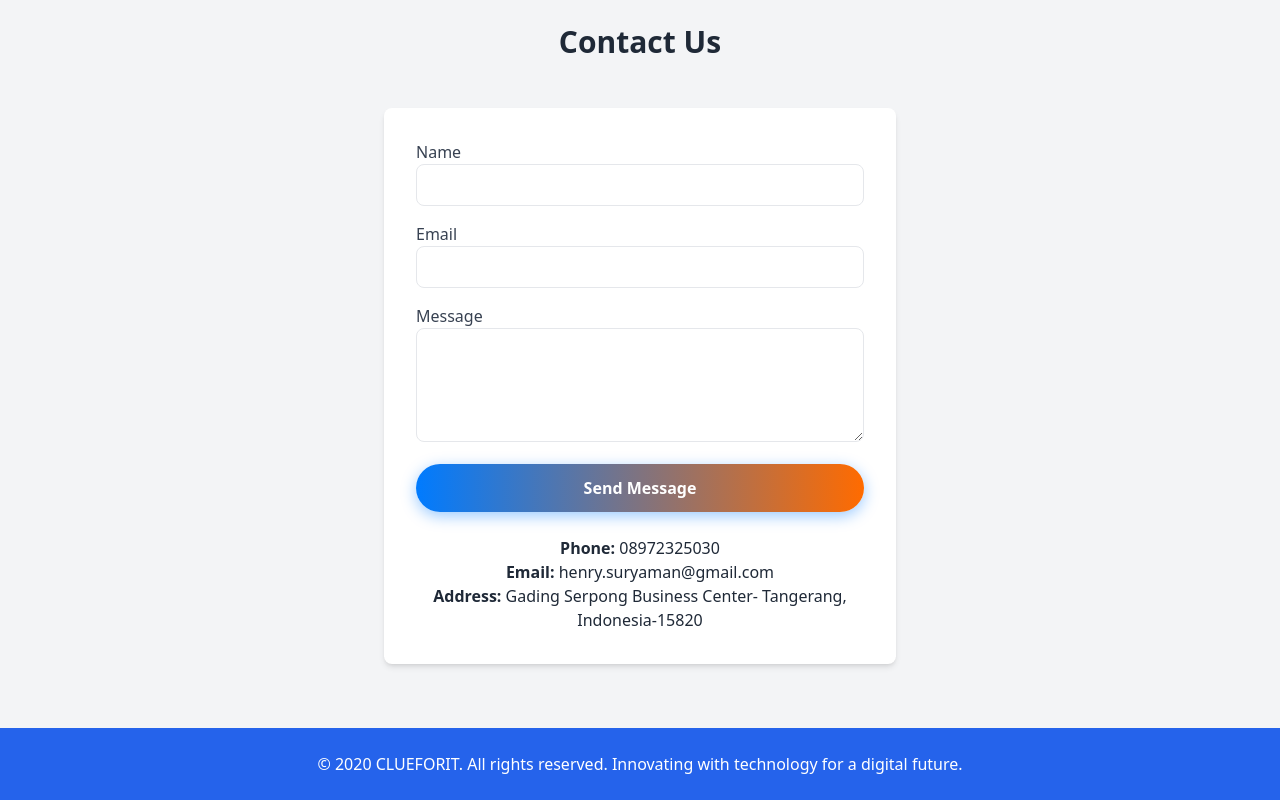
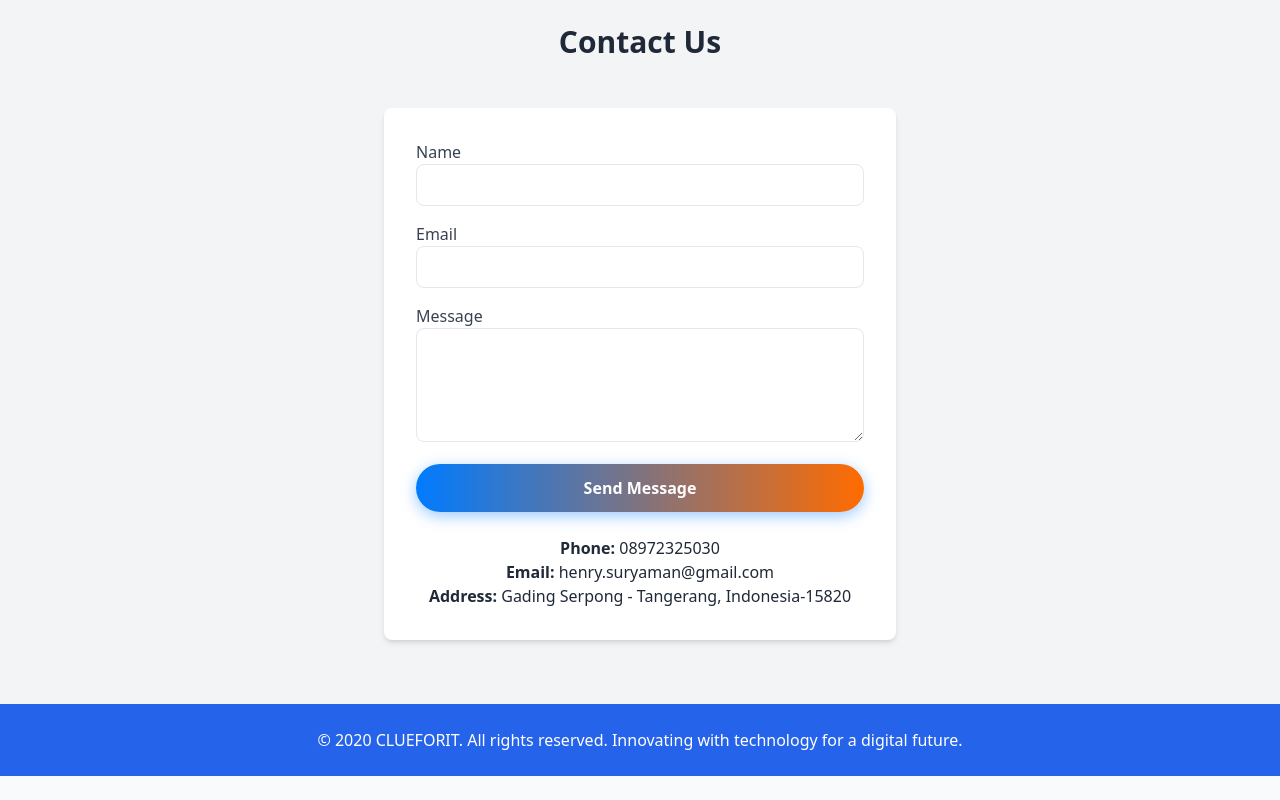
Before and after one commit to realboxofme/clueforit, a plain HTML site: page index.html in a window 1280 px wide. Shown: the part 3662-4462 px from the top of the page. After the commit the page ends 4438 px from the top, so only its background shows below. Drawn offline with nearby package versions, Linux system fonts and the light colour scheme.

Commit message:
Update index.html

```diff
--- a/index.html
+++ b/index.html
@@ -190,7 +190,7 @@
         <div class="mt-6 text-center">
           <p><strong>Phone:</strong> 08972325030</p>
           <p><strong>Email:</strong> henry.suryaman@gmail.com</p>
-          <p><strong>Address:</strong> Gading Serpong Business Center- Tangerang, Indonesia-15820</p>
+          <p><strong>Address:</strong> Gading Serpong - Tangerang, Indonesia-15820</p>
         </div>
       </div>
     </div>
```
